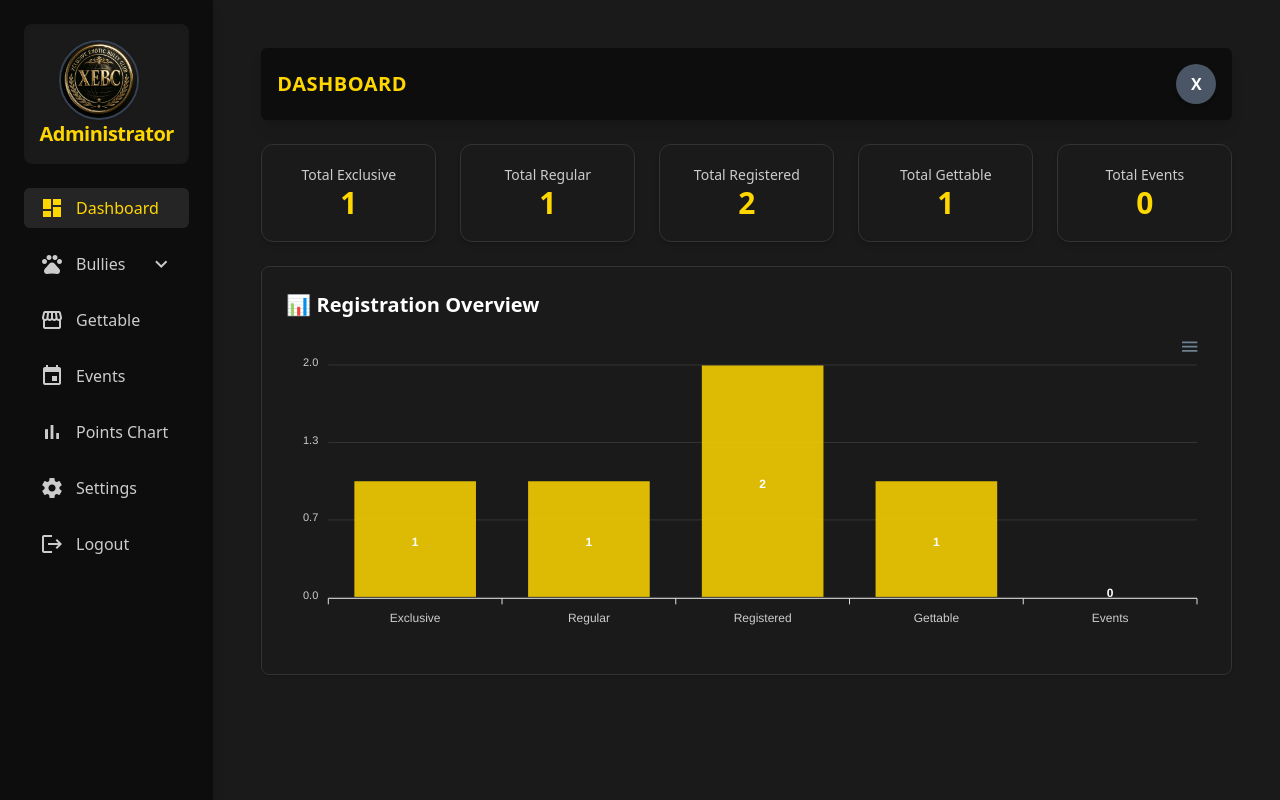
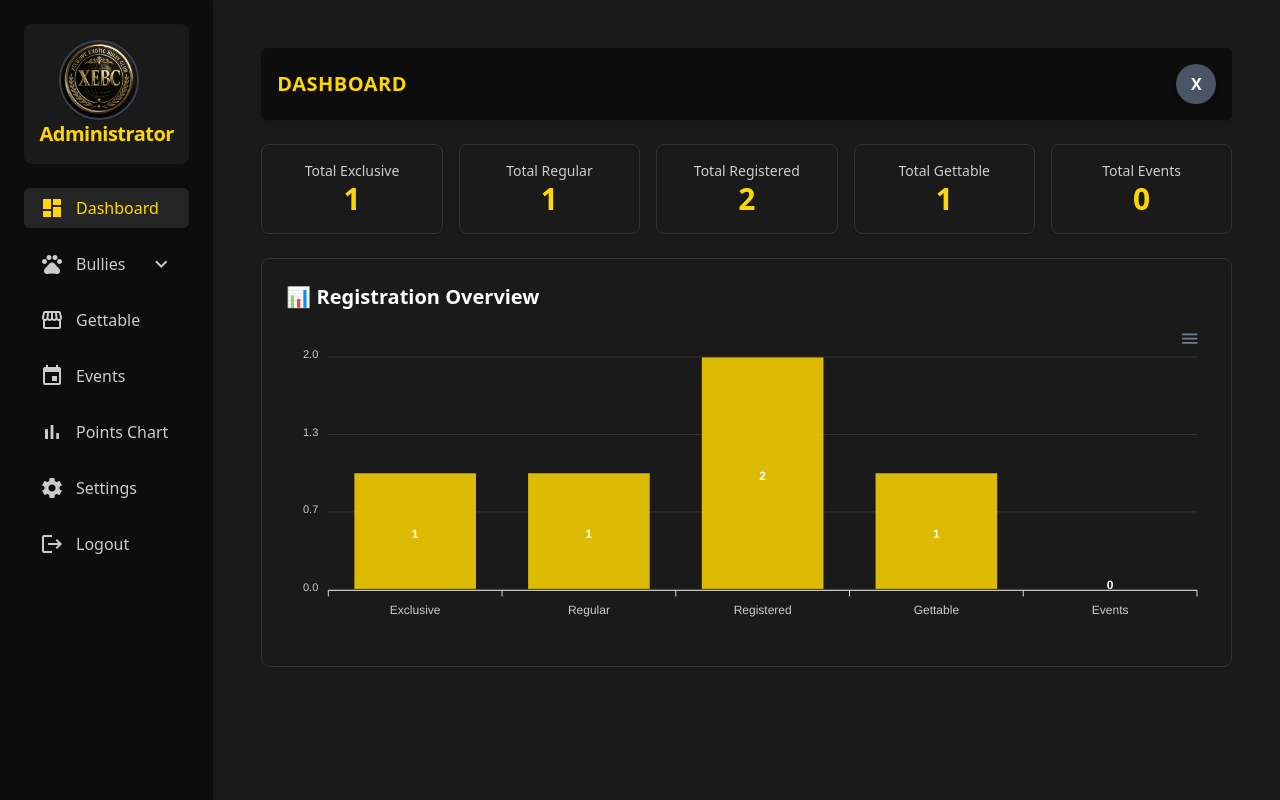
Before and after one commit to anderson895/Xclusiveexoticbullyclub, a PHP site: page /admin/dashboard in a window 1280 px wide. Run offline with PHP 8.4, Linux system fonts and the light colour scheme; a user stored in the database is signed in; data comes from the database, SQL or seed files in the repository; data that the repository does not hold is empty; style sheets or scripts are compiled from the project's sources; some libraries are stand-ins or nearby versions.

Commit message:
Update dashboard.php

```diff
--- a/admin/dashboard.php
+++ b/admin/dashboard.php
@@ -11,33 +11,33 @@ include "../src/components/admin/nav.php";
     </div>
 </div>
 <!-- Dashboard Summary Cards -->
-<div class="grid grid-cols-1 sm:grid-cols-2 md:grid-cols-3 xl:grid-cols-5 gap-6 mb-6">
+<div class="grid grid-cols-1 sm:grid-cols-2 md:grid-cols-3 lg:grid-cols-4 xl:grid-cols-5 gap-4 mb-6">
   <!-- Total Exclusive -->
-  <div class="bg-[#1A1A1A] p-5 rounded-xl shadow-md text-center border border-[#333]">
+  <div class="bg-[#1A1A1A] p-4 rounded-lg shadow text-center border border-[#333]">
     <p class="text-[#CCCCCC] text-sm">Total Exclusive</p>
     <h2 class="text-3xl font-bold text-[#FFD700]" id="totalExclusive">0</h2>
   </div>
 
   <!-- Total Regular -->
-  <div class="bg-[#1A1A1A] p-5 rounded-xl shadow-md text-center border border-[#333]">
+  <div class="bg-[#1A1A1A] p-4 rounded-lg shadow text-center border border-[#333]">
     <p class="text-[#CCCCCC] text-sm">Total Regular</p>
     <h2 class="text-3xl font-bold text-[#FFD700]" id="totalRegular">0</h2>
   </div>
 
   <!-- Total Registered -->
-  <div class="bg-[#1A1A1A] p-5 rounded-xl shadow-md text-center border border-[#333]">
+  <div class="bg-[#1A1A1A] p-4 rounded-lg shadow text-center border border-[#333]">
     <p class="text-[#CCCCCC] text-sm">Total Registered</p>
     <h2 class="text-3xl font-bold text-[#FFD700]" id="totalRegistered">0</h2>
   </div>
 
   <!-- Total Gettable -->
-  <div class="bg-[#1A1A1A] p-5 rounded-xl shadow-md text-center border border-[#333]">
+  <div class="bg-[#1A1A1A] p-4 rounded-lg shadow text-center border border-[#333]">
     <p class="text-[#CCCCCC] text-sm">Total Gettable</p>
     <h2 class="text-3xl font-bold text-[#FFD700]" id="totalGettable">0</h2>
   </div>
 
   <!-- Total Events -->
-  <div class="bg-[#1A1A1A] p-5 rounded-xl shadow-md text-center border border-[#333]">
+  <div class="bg-[#1A1A1A] p-4 rounded-lg shadow text-center border border-[#333]">
     <p class="text-[#CCCCCC] text-sm">Total Events</p>
     <h2 class="text-3xl font-bold text-[#FFD700]" id="totalEvents">0</h2>
   </div>
```
